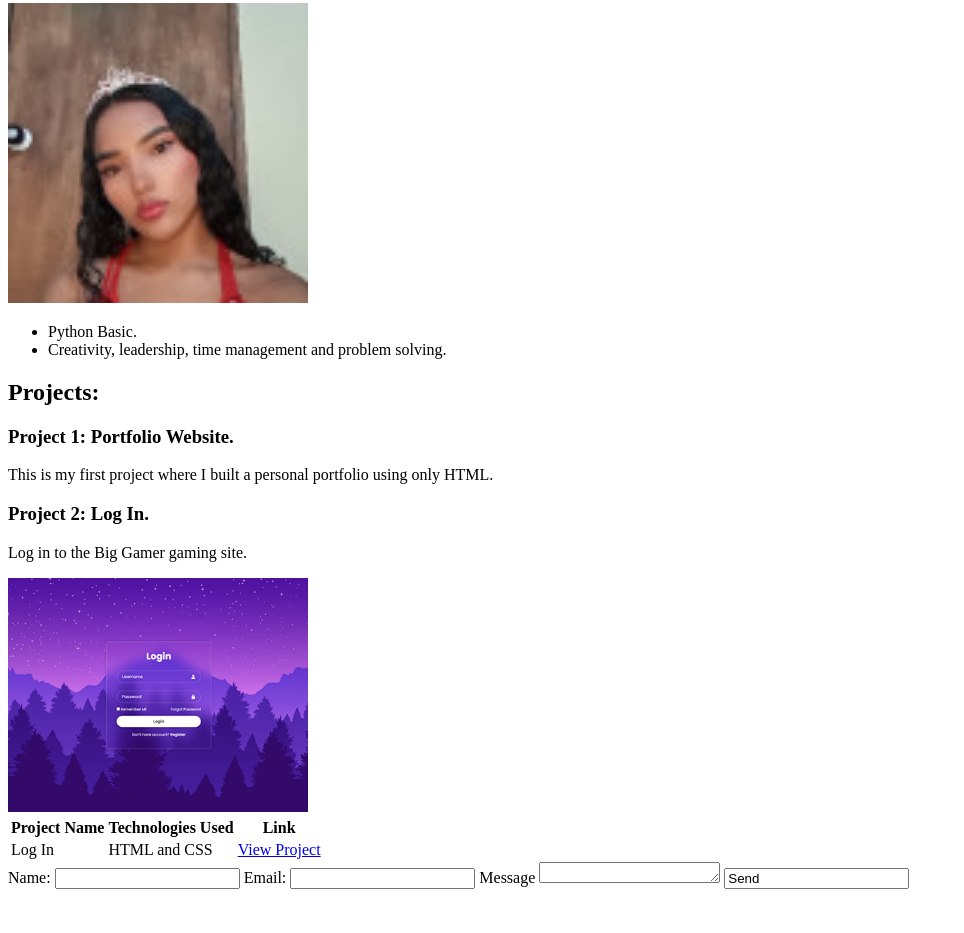
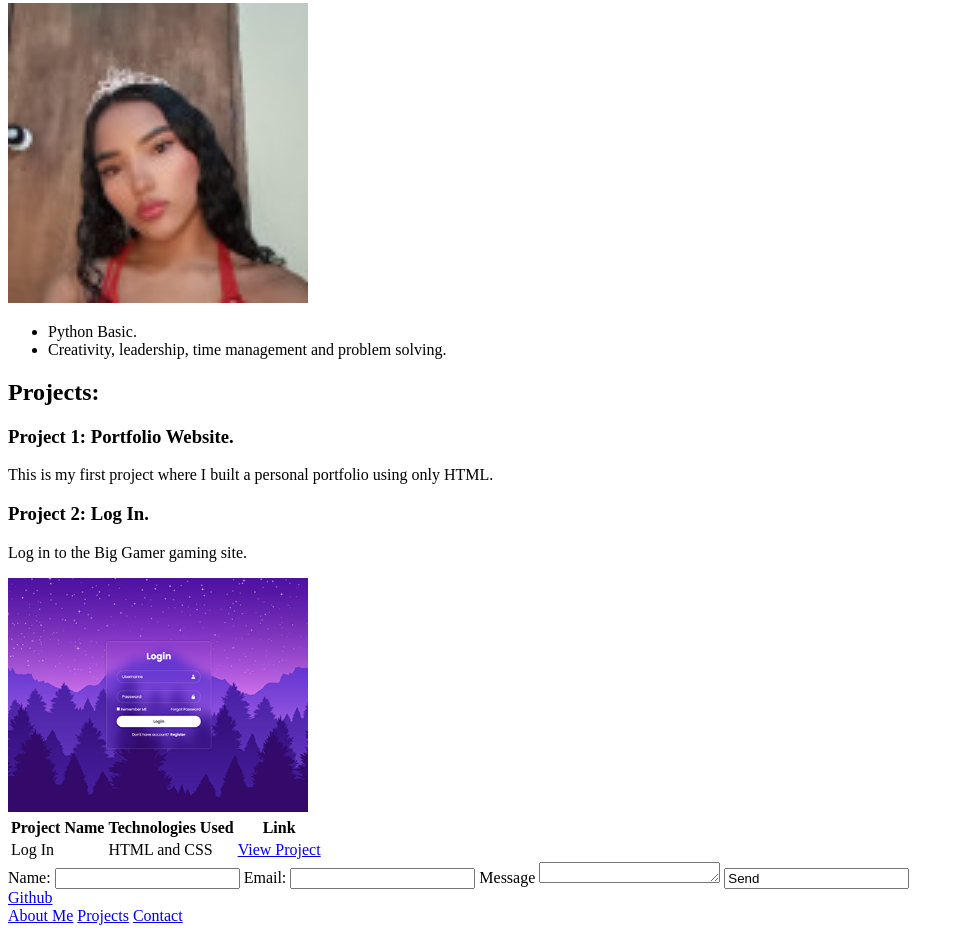
Before and after one commit to Noeliszambrano/portafolio, a plain HTML site: page index.html in a window 1280 px wide. Shown: the part 226-1159 px from the top of the page, without its empty margins (0-964 px from the left). Before the commit the page ends 1123 px from the top, so only its background shows below. Drawn offline with Linux system fonts and the light colour scheme.

Commit message:
Update index.html

```diff
--- a/index.html
+++ b/index.html
@@ -52,4 +52,10 @@
 
     <input type="submite" value="Send">
 </form>
+<a href="https://github.com/Noeliszambrano" target="_blank">Github</a>
+<nav>
+    <a href="#about-me">About Me</a>
+    <a href="#Projects">Projects</a>
+    <a href="#contact">Contact</a>
+</nav>
 </html>
```
